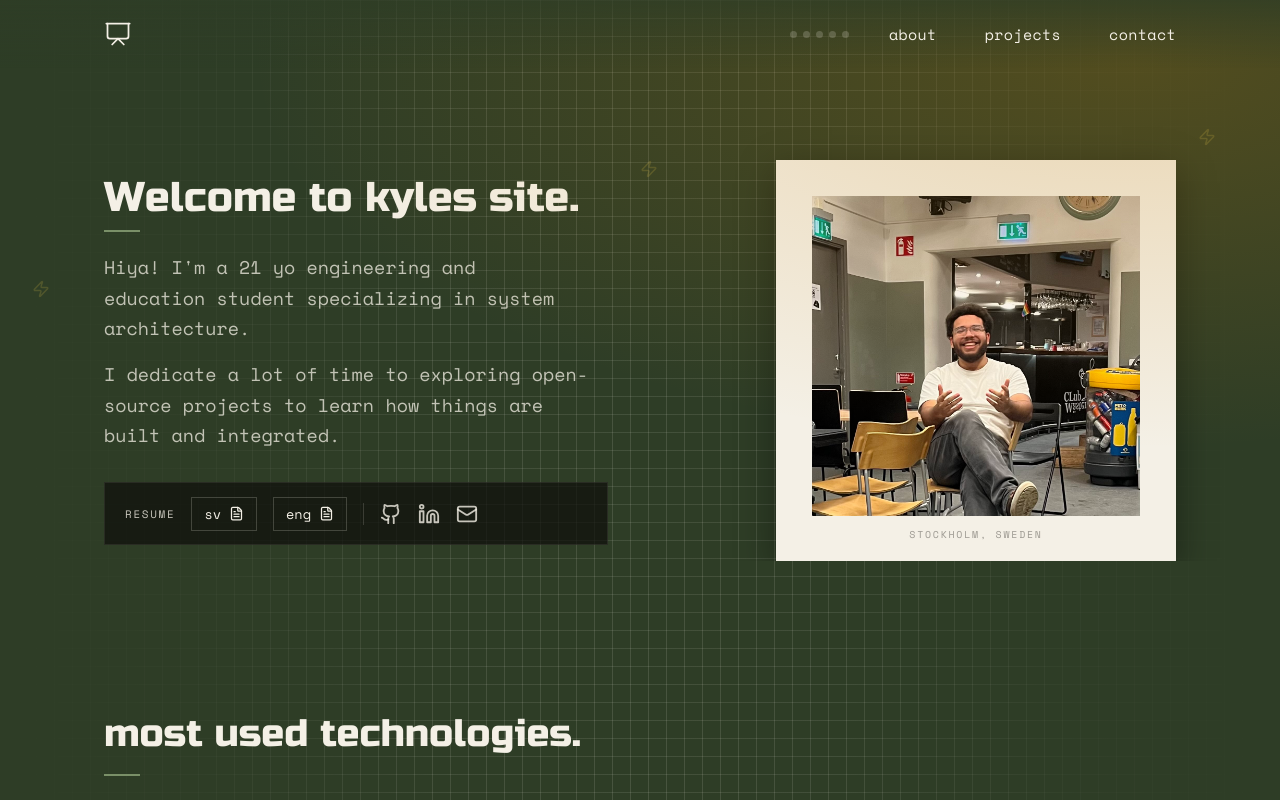
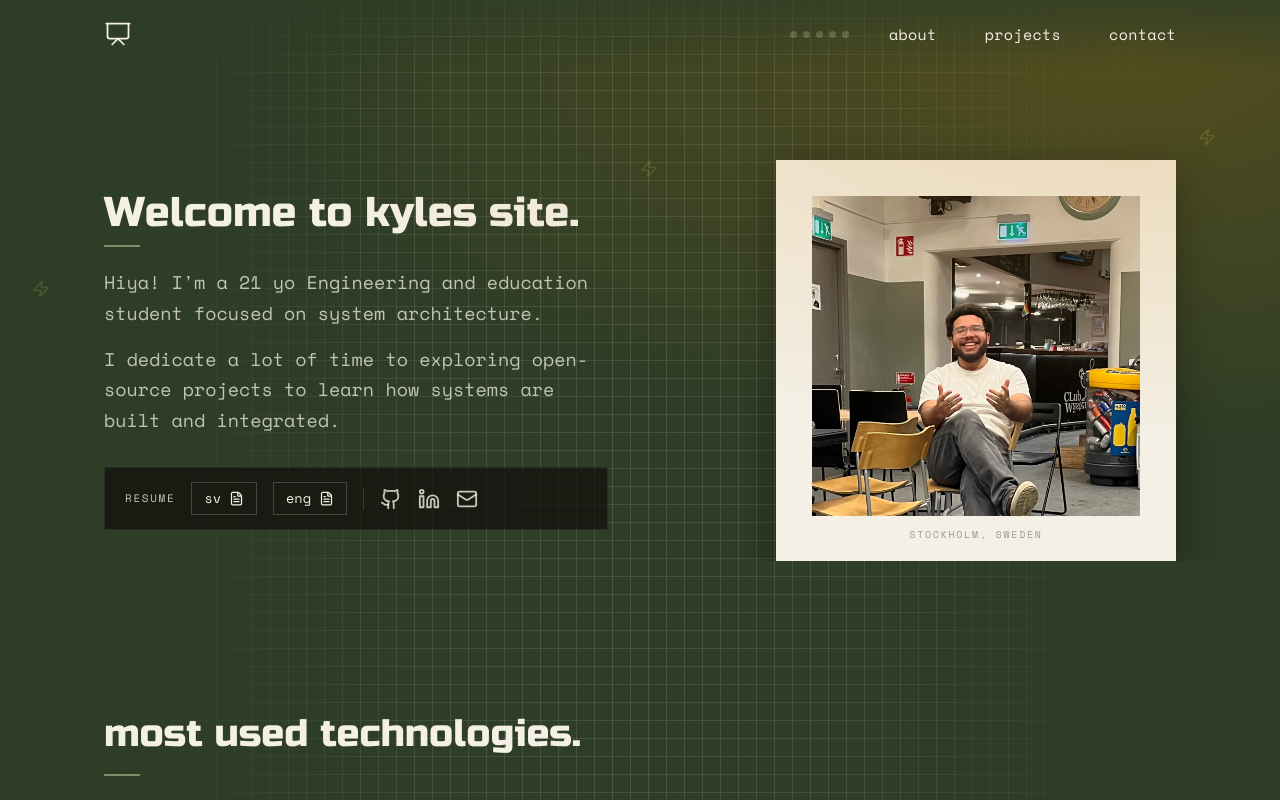
Before and after one commit to KyleBoBa/portfolio, a Next.js app: page / in a window 1280 px wide. Shown: the top 800 px of the page. Built offline with nearby package versions, Linux system fonts and the light colour scheme.

Commit message:
changed scrollbar for all, some wording fixes

```diff
--- a/app/about/page.tsx
+++ b/app/about/page.tsx
@@ -89,7 +89,7 @@ export default function About() {
                 rel="noreferrer"
                 style={{ color: "var(--ws-sage)", textDecoration: "underline" }}
               >
-                engineering and teaching student
+                Engineering and teaching student
               </a>{" "}
               studying at{" "}
               <strong style={{ color: "var(--ws-sage)" }}>KTH</strong> Royal Institute of
@@ -103,14 +103,14 @@ export default function About() {
               style={{ color: "var(--ws-ink)", fontFamily: "var(--font-space-mono), monospace" }}
             >
               Teaching has made me a better developer. Breaking complex problems into clear,
-              digestible steps transfers directly to writing clean, readable code.
+              digestible steps transfers directly in to designing systems and writing clean, readable code.
             </p>
             <p
               className="text-[1rem] leading-[2]"
               style={{ color: "var(--ws-ink)", fontFamily: "var(--font-space-mono), monospace" }}
             >
               Outside of school and projects, I enjoy playing video games (you might notice the
-              easter eggs), finding recipes to cook or bake, reading books — currently The Witcher:
+              easter eggs), finding recipes to cook or bake, reading books — currently reading The Witcher:
               Baptism of Fire — and spending time with friends.
             </p>
             <p
--- a/app/globals.css
+++ b/app/globals.css
@@ -82,6 +82,25 @@
   }
   html {
     scroll-behavior: smooth;
+  }
+
+  /* ── Scrollbar — workspace palette ──────────────────── */
+  /* ::-webkit-scrollbar {
+    width: 10px;
+  }
+  ::-webkit-scrollbar-track {
+    background: var(--ws-cream);
+  }
+  ::-webkit-scrollbar-thumb {
+    background: var(--ws-sage);
+  }
+  ::-webkit-scrollbar-thumb:hover {
+    background: var(--ws-amber);
+  } */
+  /* Firefox */
+  * {
+    scrollbar-width: thin;
+    scrollbar-color: var(--ws-sage) var(--ws-cream);
   }
 }
 
--- a/app/page.tsx
+++ b/app/page.tsx
@@ -56,20 +56,6 @@ export default function Home() {
 
   return (
     <>
-      <style>{`
-    ::-webkit-scrollbar {
-      width: 10px;
-    }
-    ::-webkit-scrollbar-track {
-      background: var(--ws-cream);
-    }
-    ::-webkit-scrollbar-thumb {
-      background: #888;
-    }
-    ::-webkit-scrollbar-thumb:hover {
-      background: var(--ws-sage-muted);
-    }
-    `}</style>
       <div className="min-h-screen page-slide-enter sage-surface" style={{ color: "var(--ws-cream)" }}>
       <Navbar poweredCount={powered.size} onContactClick={scrollToContact} />
 
@@ -119,16 +105,15 @@ export default function Home() {
                     className="text-[1.15rem] leading-[1.65]"
                     style={{ color: "rgba(244,240,230,0.75)", fontFamily: "var(--font-space-mono), monospace" }}
                   >
-                    Hiya! I&apos;m a 21 yo engineering and
-                    <br />
-                    education student specializing in system architecture.
+                    Hiya! I&apos;m a 21 yo Engineering and
+                    education student focused on system architecture.
                   </p>
                   <p
                     className="text-[1.15rem] leading-[1.65]"
                     style={{ color: "rgba(244,240,230,0.75)", fontFamily: "var(--font-space-mono), monospace" }}
                   >
                     I dedicate a lot of time to exploring open-source projects
-                    to learn how things are built and integrated.
+                    to learn how systems are built and integrated.
                   </p>
                 </div>
               </div>
```
